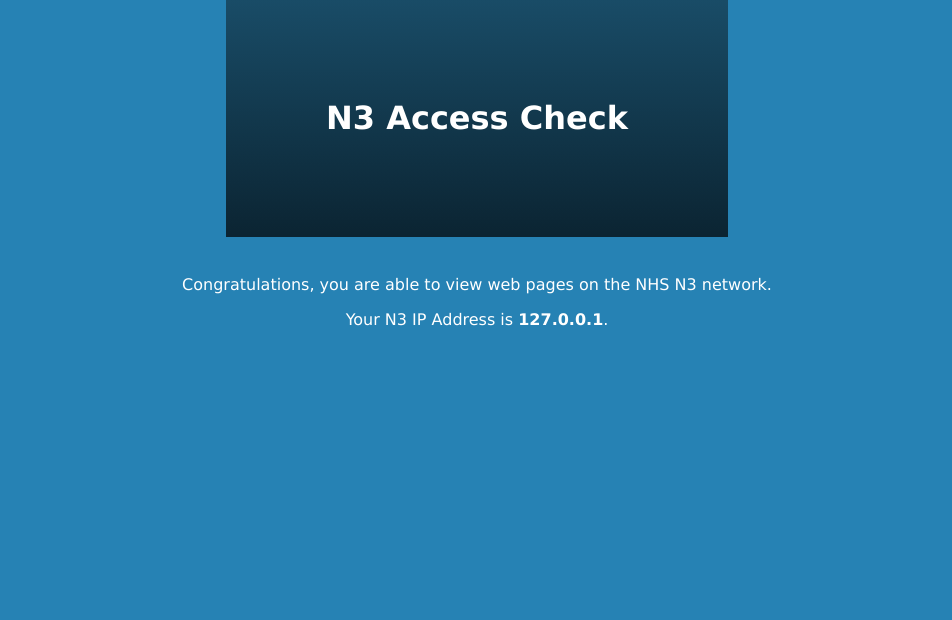
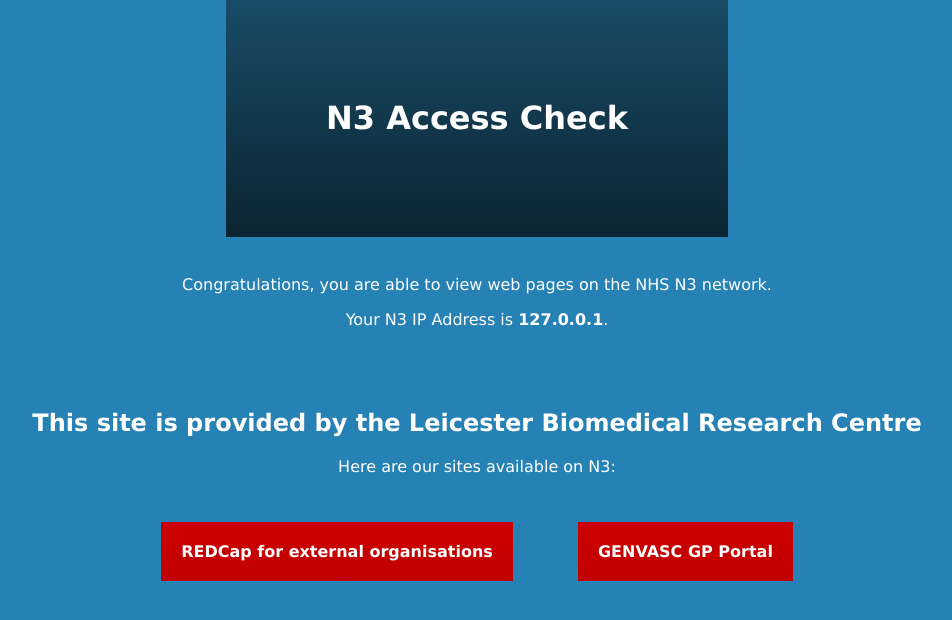
Before and after one commit to LCBRU/n3_access_check, a Flask app: page / in a window 1280 px wide. Shown: the part 80-700 px from the top of the page, without its empty margins (163-1115 px from the left). Run offline with Flask 2, Linux system fonts and the light colour scheme.

Commit message:
Add links to our sites

```diff
--- a/app/portal/templates/index.html
+++ b/app/portal/templates/index.html
@@ -19,6 +19,19 @@
   		display: inline-block;
   		padding: 100px;
   	}
+    h2 {
+        margin-top: 80px;
+    }
+    a {
+        display: inline-block;
+        padding: 20px;
+        background: linear-gradient(#CC0000, #C00000);
+        color: #FFF;
+        margin-bottom: 20px;
+        text-decoration: none;
+        font-weight: bold;
+        margin: 30px;
+    }
   </style>
 </head>
 
@@ -26,6 +39,12 @@
   <h1>N3 Access Check</h1>
   <p>Congratulations, you are able to view web pages on the NHS N3 network.</p>
   <p>Your N3 IP Address is <strong>{{ ip_address }}</strong>.</p>
+  <h2>This site is provided by the Leicester Biomedical Research Centre</h2>
+  <p>Here are our sites available on N3:</p>
+  <nav>
+      <a href="https://uhlbriccsext.uhl-tr.nhs.uk/redcap/" title="REDCap">REDCap for external organisations</a>
+      <a href="https://genvasc.uhl-tr.nhs.uk/" title="GENVASC GP Portal">GENVASC GP Portal</a>
+  </nav>
 </body>
 
 </html>
```
